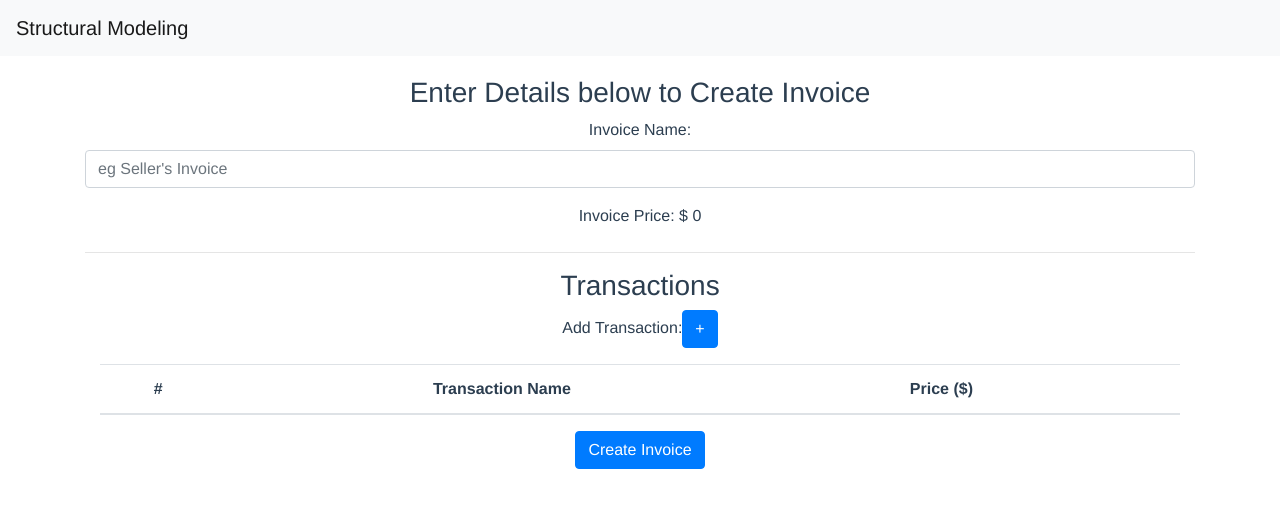
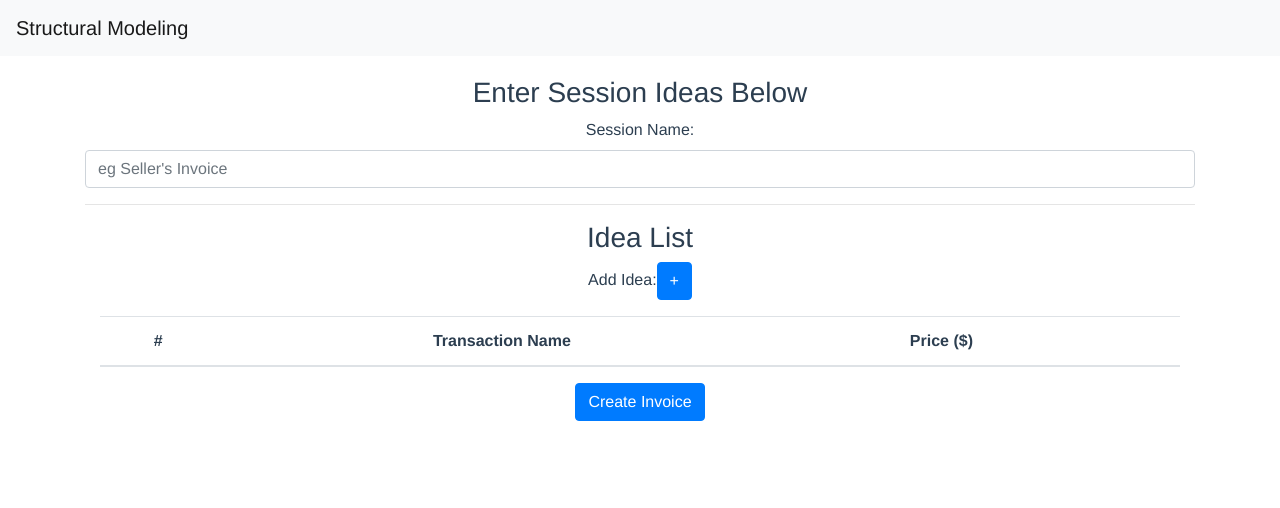
Before and after one commit to jjs0sbw/OSSMTools, a Vue app in the folder code/structuralModeling/frontend/: page /dashboard in a window 1280 px wide. Shown: the top 508 px of the page. Built offline with nearby package versions, Linux system fonts and the light colour scheme.

Commit message:
Start to change components

```diff
--- a/code/structuralModeling/frontend/src/components/CreateInvoice.vue
+++ b/code/structuralModeling/frontend/src/components/CreateInvoice.vue
@@ -4,21 +4,21 @@
       <div class="tab-pane fade show active">
           <div class="row">
               <div class="col-md-12">
-                  <h3>Enter Details below to Create Invoice</h3>
+                  <h3>Enter Session Ideas Below</h3>
                   <form @submit.prevent="onSubmit">
                       <div class="form-group">
-                          <label for="">Invoice Name:</label>
+                          <label for="">Session Name:</label>
                           <input type="text" required class="form-control" placeholder="eg Seller's Invoice" v-model="invoice.name">
                       </div>
-
+                      <!--
                       <div class="form-group">
                         <label for="">Invoice Price:</label><span> $ {{ invoice.total_price }}</span>
                       </div>
-
+                      -->
                       <hr />
-                      <h3> Transactions </h3>
+                      <h3> Idea List </h3>
                       <div class="form-group">
-                        <label for="">Add Transaction:</label>
+                        <label for="">Add Idea:</label>
                         <button type="button" class="btn btn-primary" data-toggle="modal" data-target="#transactionModal">
                           +
                         </button>
```
